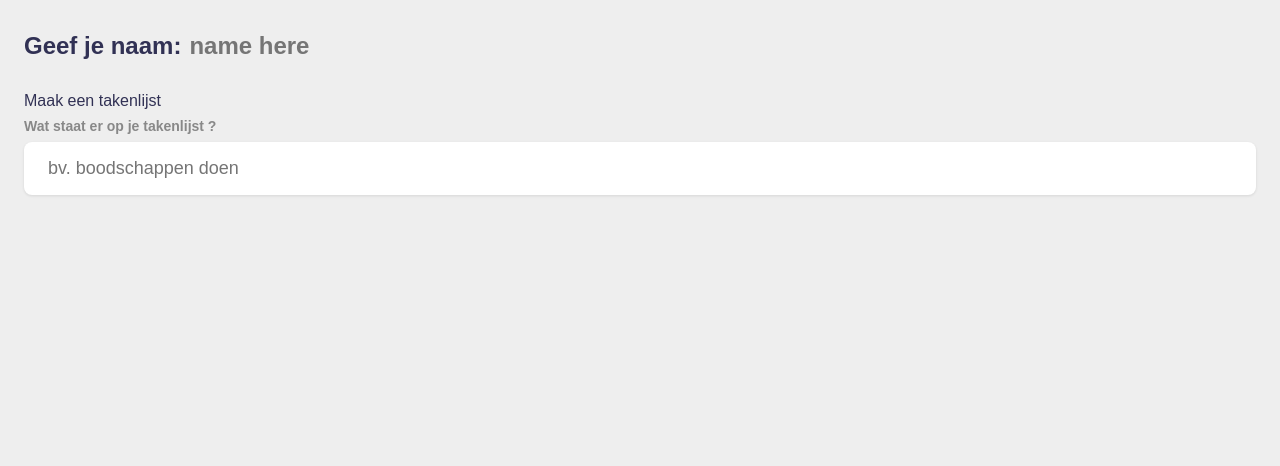
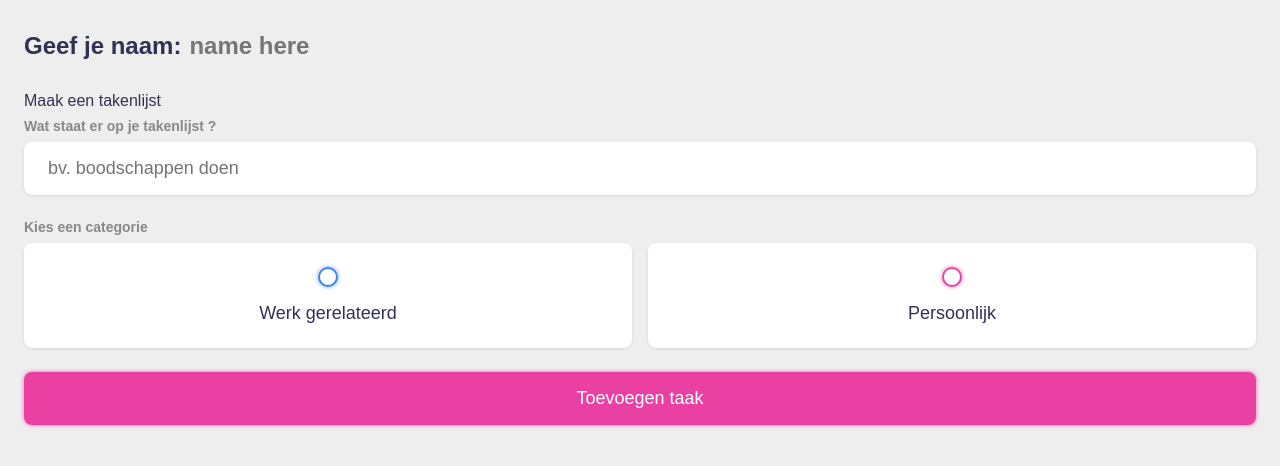
Before and after one commit to aad-1083474/vuejs-todo, a Vue app: page / in a window 1280 px wide. Shown: the top 466 px of the page. Built offline with nearby package versions, Linux system fonts and the light colour scheme.

Commit message:
separate boxes anda  button

```diff
--- a/src/App.vue
+++ b/src/App.vue
@@ -39,6 +39,35 @@ onMounted (() => {
       <form @submit.prevent="addTodo">
         <h4>Wat staat er op je takenlijst {{ name }} ?</h4>
         <input type="text" placeholder="bv. boodschappen doen" v-model="input_content" />
+
+        <h4>Kies een categorie</h4>
+
+        <div class="options">
+          <label>
+            <input
+            type="radio"
+            name="category"
+            value="business"
+            v-model="input_category" />
+
+            <span class="bubble business"></span>
+            <div>Werk gerelateerd</div>
+          </label>
+
+          <label>
+            <input
+            type="radio"
+            name="category"
+            value="business"
+            v-model="input_category" />
+
+            <span class="bubble personal"></span>
+            <div>Persoonlijk</div>
+          </label>
+
+        </div>
+
+        <input type="submit" value="Toevoegen taak">
       </form>
     </section>
   </main>
```
